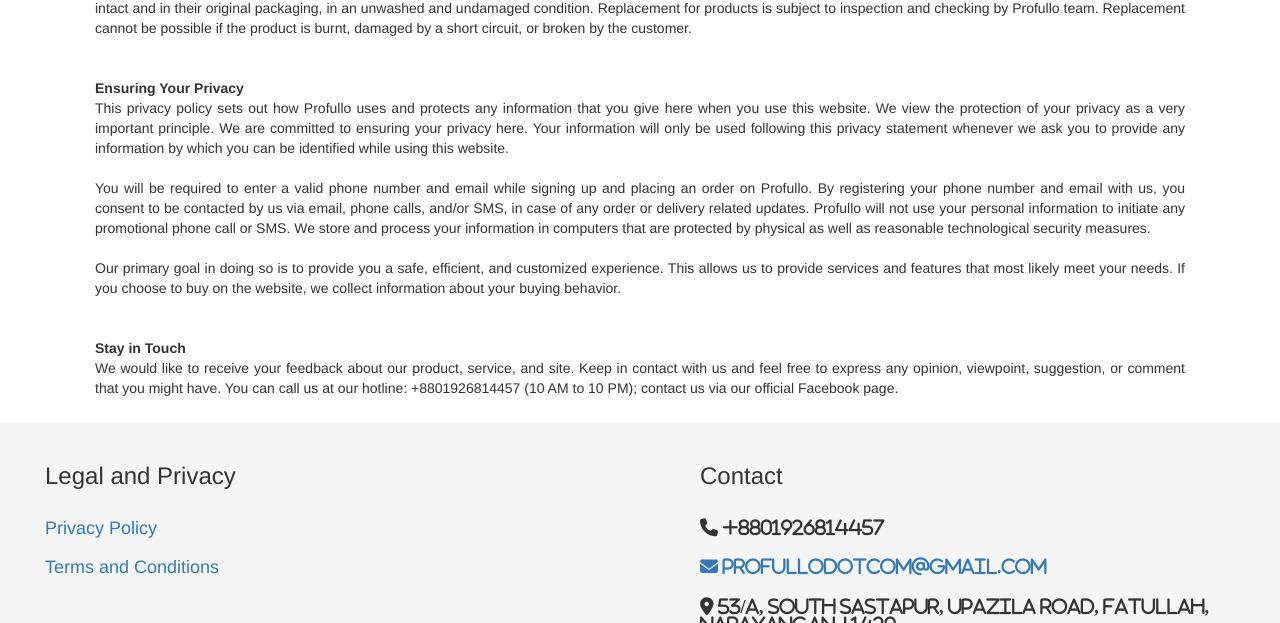
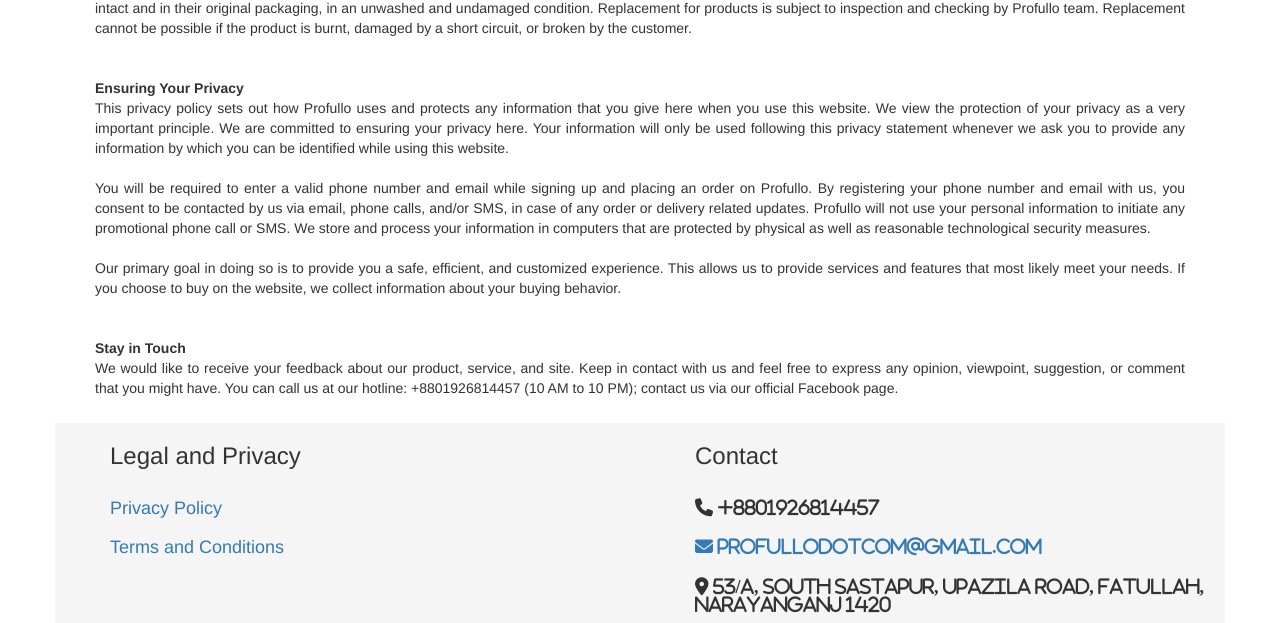
Before and after one commit to Profullo/New-Portfolio, a plain HTML site: page index.html in a window 1280 px wide. Shown: the part 1752-2375 px from the top of the page. Drawn offline with nearby package versions, Linux system fonts and the light colour scheme.

Commit message:
Add files via upload

```diff
--- a/index.html
+++ b/index.html
@@ -88,9 +88,13 @@
 	</div>
 </div>
 
-<div class="Details">
-<section class="row">
-  <div class="column" style="background-color:	#F5F5F5;">
+
+
+
+
+<div class="container">
+	<div class="row" style="background-color:	#F5F5F5;">
+		<div class="col-md-6">
 			<ul>
 				<h3>Legal and Privacy</h3>
 				<h4>
@@ -100,24 +104,28 @@
 			</ul>
 		</div>
 
-  <section class="column" style="background-color:	#F5F5F5;">
-	<section class="contact-area"  id="contact">
+
+		<div class="col-md-6">
+			<section class="contact-area" id="contact">
 				<div class="contact">
-			<ul><h3>Contact</h3>
+					<ul>
+						<h3>Contact</h3>
 						<h4>
 				         <br><i class="fa fa-phone" aria-hidden="true"> +8801926814457 </i></br>
 				         <br><a href = "mailto: profullodotcom@gmail.com"> <i class="fa fa-envelope" aria-hidden="true"> profullodotcom@gmail.com </i> </a> </br>
-				<br><i class="fa fa-map-marker" aria-hidden="true"> 53/A, South Sastapur, Upazila Road, Fatullah, Narayanganj 1420 </i></br>
-				</h4>
-	  		</ul>
+				         <br><i class="fa fa-map-marker" aria-hidden="true"> 53/A, South Sastapur, Upazila Road, Fatullah, Narayanganj 1420 </i></br></ul>
 				       <ul>
 				         <a href="https://www.facebook.com/profullodotcom"><i class="fa fa-facebook-square" aria-hidden="true"></i></a>
 				         <a href="https://www.twitter.com/profullodotcom"><i class="fa fa-twitter-square" aria-hidden="true"></i></a>
 				         <a href="https://www.instagram.com/profullobd"><i class="fa fa-instagram" aria-hidden="true"></i></a>
 				         <a href="https://www.linkedin.com/company/profullo-online-shopping"><i class="fa fa-linkedin" aria-hidden="true"></i></a>
-		<a href="https://github.com/Profullo/"><i class="fa fa-github" aria-hidden="true"></i></a></ul>
+				         <a href="https://github.com/Profullo/"><i class="fa fa-github" aria-hidden="true"></i></a></h4></ul>
+				     </div>
+				 </section>
 				</div>
 			</div>
+		</div>
+
 
 <!--
 
@@ -137,6 +145,7 @@
          <a href="https://github.com/Profullo/"><i class="fa fa-github" aria-hidden="true"></i></a></ul>
 
        </div>
+       </section>
   </div>
 -->
 <!--footer section-->
--- a/style.css
+++ b/style.css
@@ -63,19 +63,3 @@
 
     background-color: #f42a41;
 }
-
-  /* Create two equal columns that floats next to each other */
-  .column {
-    float: left;
-    width: 50%;
-    padding: 20px;
-    height: 300px; /* Should be removed. Only for demonstration */
-  }
-
-  /* Clear floats after the columns */
-  .row:after {
-    content: "";
-    display: flex;
-    text-align: justify;
-
-  }
```
Lines whose indentation alone changed are shown as unchanged.
